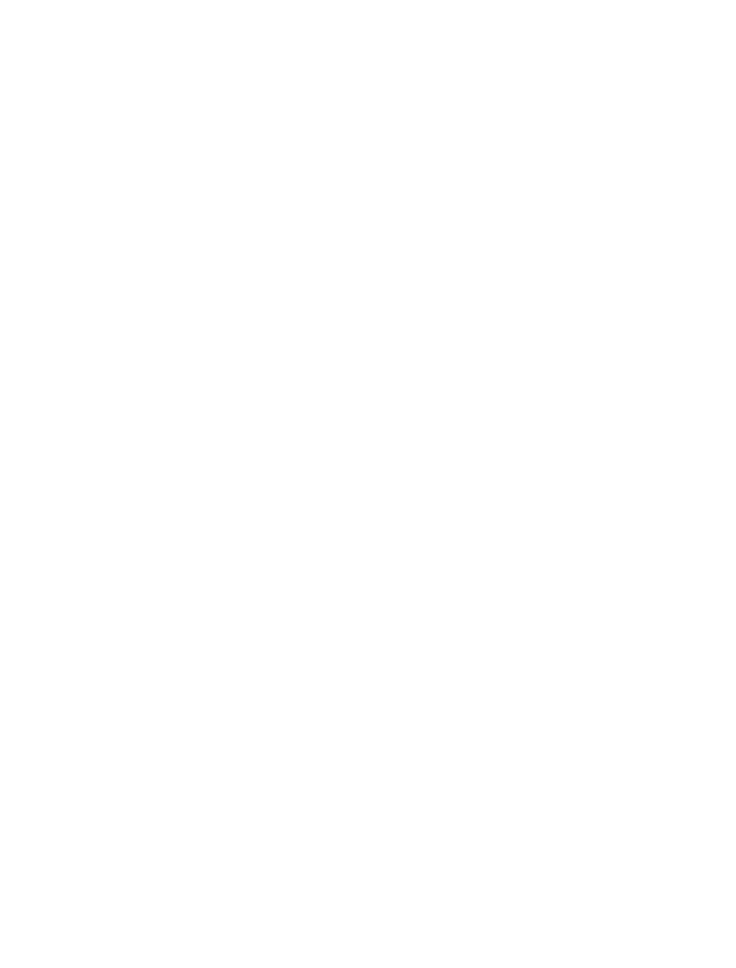
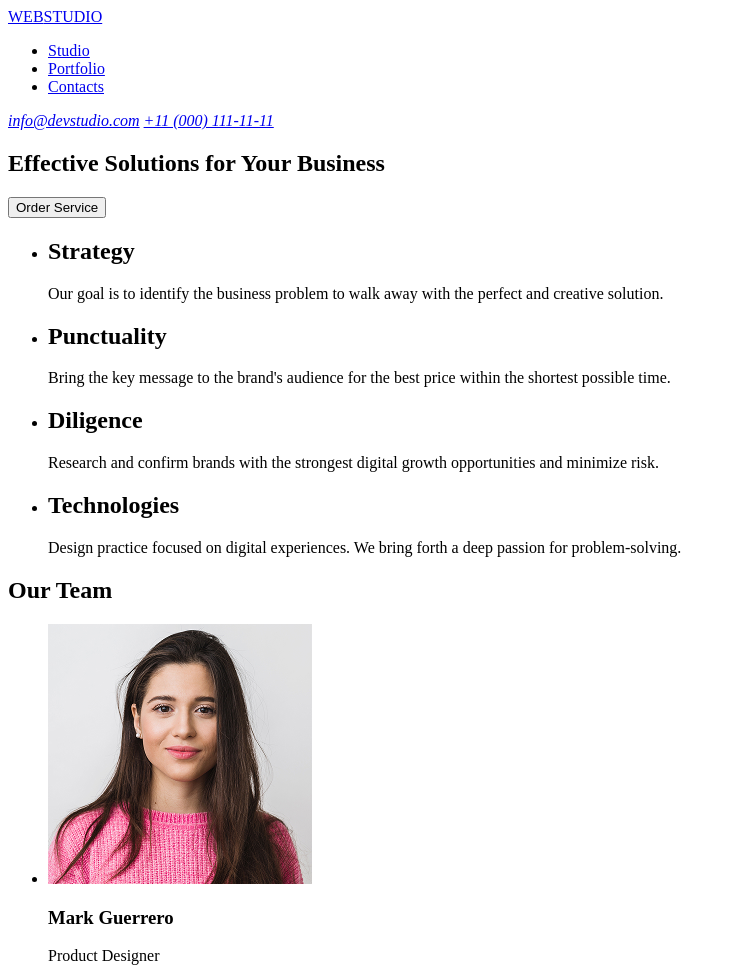
Before and after one commit to KaterynaKadts/goit-markup-hw-01, a plain HTML site: page index.html in a window 1280 px wide. Shown: the top 968 px of the page, without its empty margins (0-736 px from the left). Before the commit the page ends 800 px from the top, so only its background shows below. Drawn offline with Linux system fonts and the light colour scheme.

Commit message:
add content page

```diff
--- a/index.html
+++ b/index.html
@@ -6,6 +6,78 @@
     <title>Document</title>
 </head>
 <body>
+<header>
+<a
+href="./index.html" class="logo">
+    <span class="web">WEB</span>STUDIO</a>
 
+    <nav>
+        <ul>
+            <li> <a href="studio">Studio</a> </li>
+            <li> <a href="portfolio">Portfolio</a> </li>
+            <li> <a href="contacts">Contacts</a> </li>
+        </ul>
+    </nav>
+
+    <address>
+        <a href="mailto:info@devstudio.com">info@devstudio.com</a>
+        <a href="tel:+110001111111">+11 (000) 111-11-11</a>
+    </address>
+</header>
+
+    <main>
+        <section>
+            <h1>Effective Solutions for Your Business</h1>
+            <button type="button">Order Service</button>
+        </section>
+
+        <section>
+         <ul>
+            <li> <h2>Strategy</h2>
+            <p>Our goal is to identify the business problem to walk away with the perfect and creative solution.</p></li>
+
+            <li> <h2>Punctuality</h2>
+            <p>Bring the key message to the brand's audience for the best price within the shortest possible time.</p></li>
+
+            <li> <h2>Diligence</h2>
+            <p>Research and confirm brands with the strongest digital growth opportunities and minimize risk.</p></li>
+
+            <li>
+                <h2>Technologies</h2>
+                <p>Design practice focused on digital experiences. We bring forth a deep passion for problem-solving.</p></li>
+         </ul>
+         </section>
+
+         <section>
+            <h2>Our Team</h2>
+            <ul>
+                <li> <img src="./images/img-1.jpg" alt="man worker" width="264"/>
+                    <h3>Mark Guerrero</h3>
+                    <p>Product Designer</p>
+                </li>
+
+                <li> <img src="./images/img-2.jpg" alt="man worker" width="264"/>
+                <h3>Tom Ford</h3>
+                <p>Frontend Developer</p>
+                </li>
+
+                <li> <img src="./images/img-3.jpg" alt="woman worker" width="264"/>
+                <h3>Camila Garcia</h3>
+                <p>Marketing</p>
+                </li>
+
+                <li> <img src="./images/img.jpg" alt="man worker" width="264"/>
+                <h3>Daniel Wilson</h3>
+                <p>UI Designer</p>
+                </li>
+            </ul>
+         </section>
+
+    </main>
+
+    <footer>
+        <h3><span class="web">WEB</span>STUDIO</h3>
+        <p>Increase the flow of customers and sales for your business with digital marketing & growth solutions.</p>
+    </footer>
 </body>
 </html>
```
Also changed, not shown: images/img-1.jpg (added), images/img-2.jpg (added), images/img-3.jpg (added), images/img.jpg (added), 1 other file.
